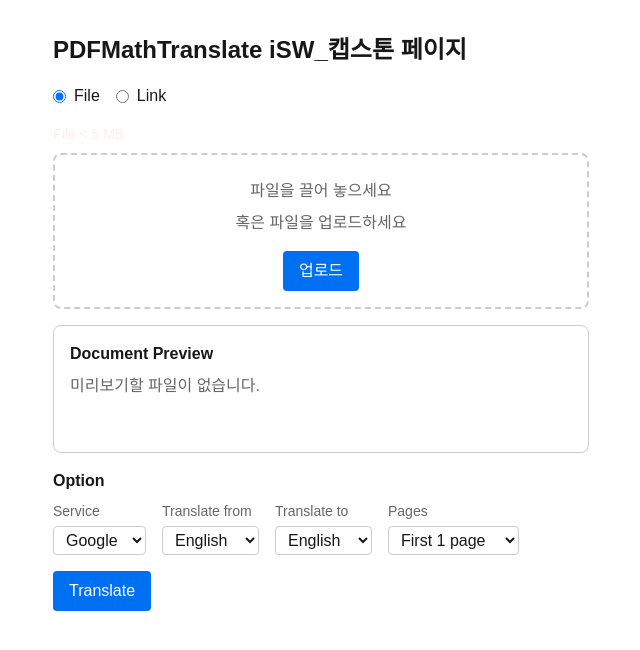
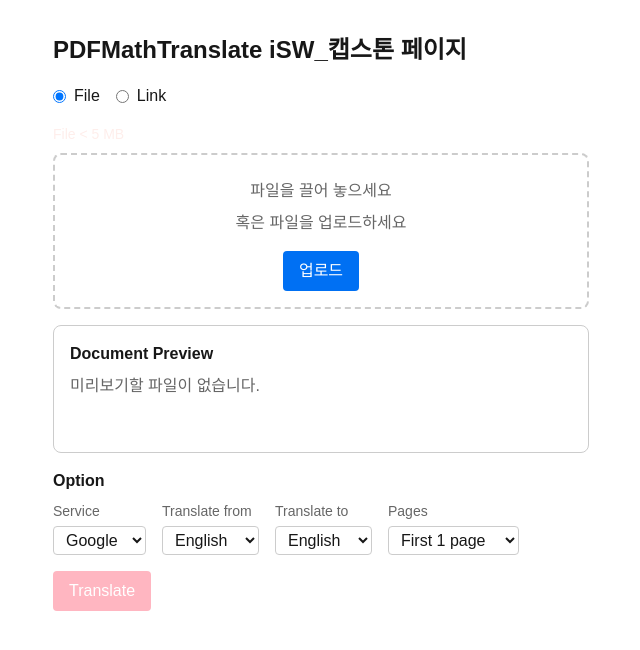
Before and after one commit to eunsil04/pdf-translator, a Next.js app: page / in a window 1280 px wide. Shown: the top 650 px of the page, without its empty margins (319-959 px from the left). Built offline with nearby package versions, Linux system fonts and the light colour scheme.

Commit message:
핑크색으로 버튼 변경

```diff
--- a/app/page.module.css
+++ b/app/page.module.css
@@ -126,7 +126,7 @@
   /* 번역 버튼 */
   .translateButton {
     padding: 0.5rem 1rem;
-    background-color: #0070f3;
+    background-color: #FFB6C1;;
     color: #fff;
     border-radius: 4px;
     cursor: pointer;
@@ -135,5 +135,5 @@
   }
 
   .translateButton:hover {
-    background-color: #0055aa;
+    background-color: #FFB6C1;;
   }
```
